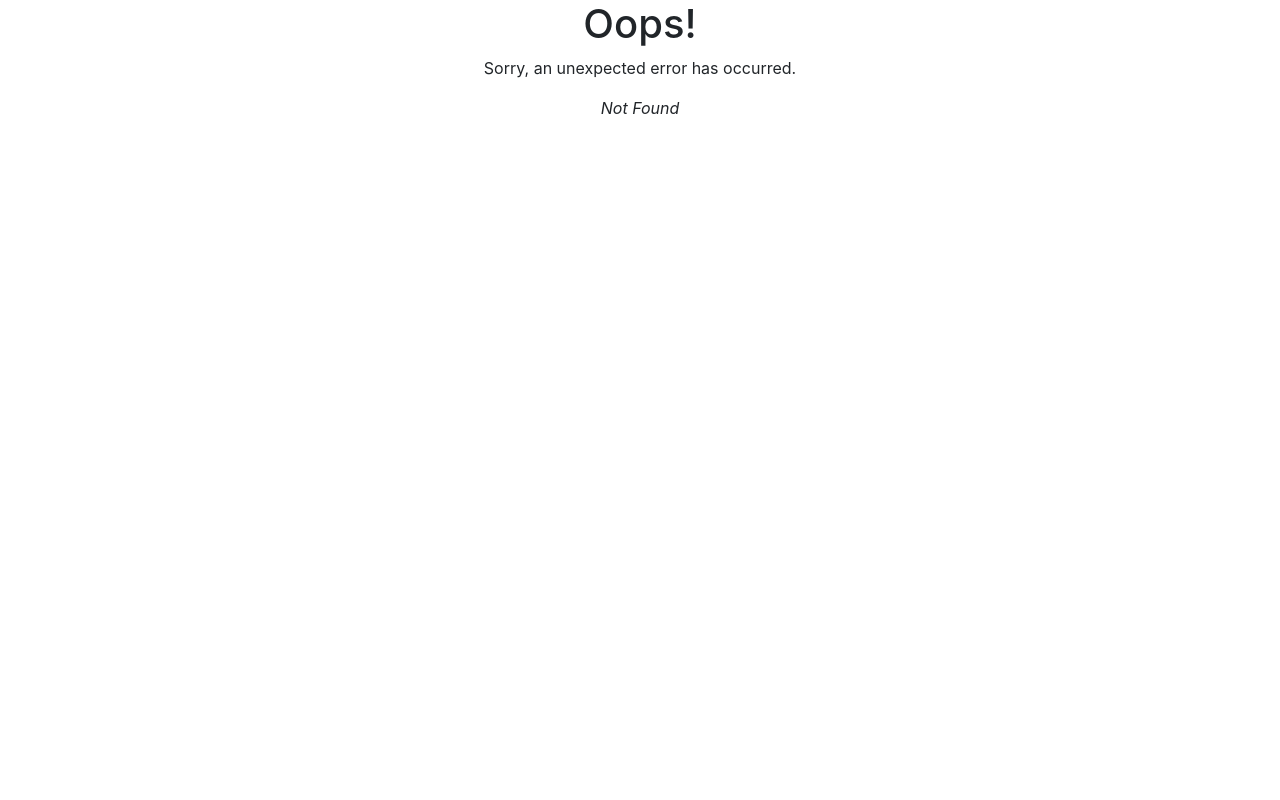
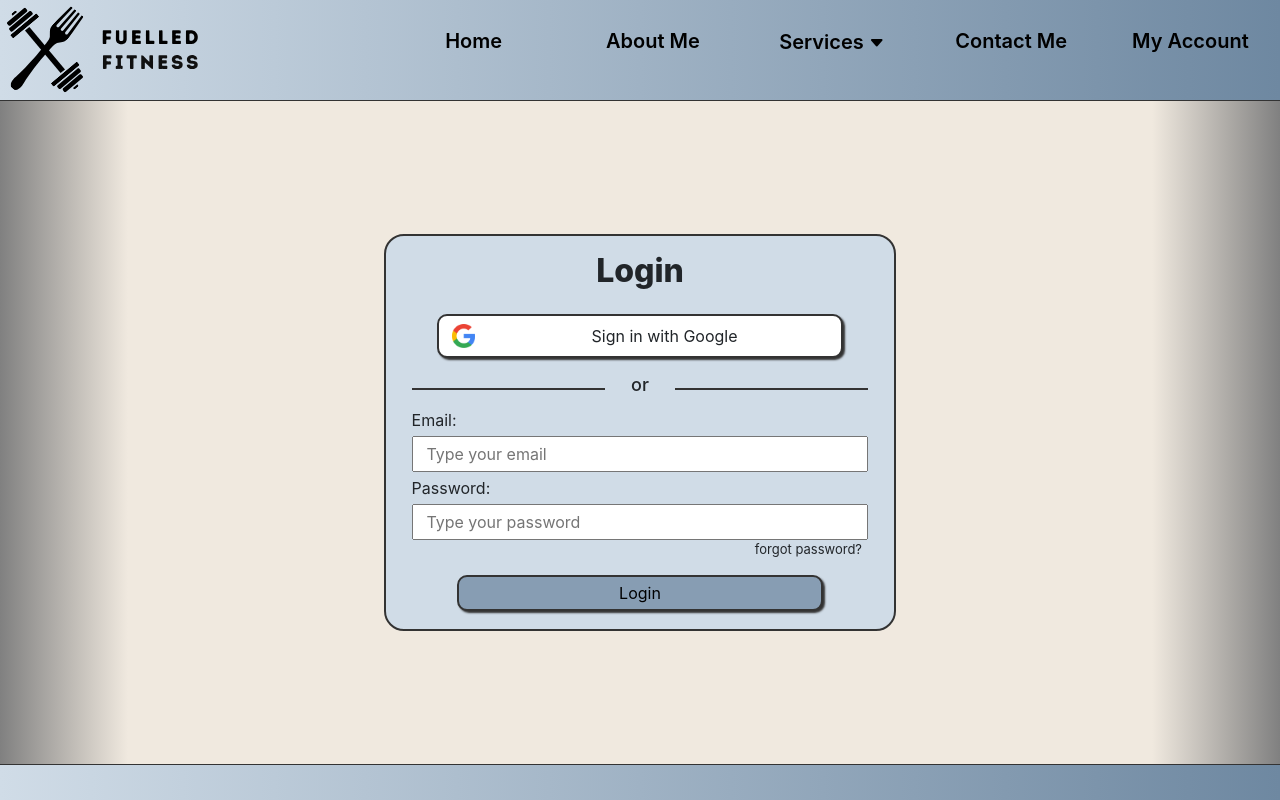
Before and after one commit to leonceva/FuelledFitness.ca, a React (Create React App) app: page /account in a window 1280 px wide. Before the commit this address had no page. Built offline with nearby package versions, Linux system fonts and the light colour scheme.

Commit message:
front end for login page ready

```diff
--- a/src/components/Form.jsx
+++ b/src/components/ContactMeForm.jsx
@@ -2,7 +2,7 @@ import { useRef, useState } from "react";
 import axios from "axios";
 import Reaptcha from "reaptcha";
 
-export const Form = () => {
+export const ContactMeForm = () => {
     // Form content state data
     const [formData, setFormData] = useState({
         name: "",
@@ -137,6 +137,7 @@ export const Form = () => {
                 }}
             >
                 <Reaptcha
+                    id="recaptcha"
                     sitekey="6LeqyxkoAAAAAMkMdeTVT-ADWy1cgYy_qAXzyymT"
                     onVerify={() => {
                         setVerified(true);
@@ -159,4 +160,4 @@ export const Form = () => {
     );
 };
 
-export default Form;
+export default ContactMeForm;
--- /dev/null
+++ b/src/components/LoginForm.jsx
@@ -0,0 +1,257 @@
+import styled from "styled-components";
+import google_logo from "../images/g-logo.png";
+import { useState } from "react";
+
+const LoginForm = () => {
+    // Form content
+    const [formData, setFormData] = useState({
+        email: "",
+        password: "",
+    });
+
+    const [emailError, setEmailError] = useState(false);
+
+    // Validate email format
+    function validateEmail() {
+        // Check valid email
+        if (
+            formData.email.match(
+                // eslint-disable-next-line no-useless-escape
+                /^(([^<>()[\]\\.,;:\s@\"]+(\.[^<>()[\]\\.,;:\s@\"]+)*)|(\".+\"))@((\[[0-9]{1,3}\.[0-9]{1,3}\.[0-9]{1,3}\.[0-9]{1,3}\])|(([a-zA-Z\-0-9]+\.)+[a-zA-Z]{2,}))$/
+            )
+        ) {
+            setEmailError(false);
+            return true;
+        } else {
+            setEmailError(true);
+            return false;
+        }
+    }
+
+    function handleChange(e) {
+        // Update data from form
+        const { name, value } = e.target;
+        if (name === "email") {
+            setEmailError(false);
+        }
+        // Update from data content
+        setFormData((prevFormData) => {
+            return { ...prevFormData, [name]: value };
+        });
+    }
+
+    // Handle form submission
+    function handleSubmit(e) {
+        e.preventDefault();
+        console.log("Form submitted");
+        if (validateEmail()) {
+            console.log(`User: ${formData.email}\nPass: ${formData.password}`);
+            //TODO -- Send User info to validate with a server
+            setFormData({ email: "", password: "" });
+        } else {
+            console.log("Invalid Email format");
+        }
+    }
+
+    return (
+        <LoginContainer>
+            <h2>Login</h2>
+            <div className="google-login">
+                <img src={google_logo} alt="google logo" />
+                <span>Sign in with Google</span>
+            </div>
+
+            <div className="or-container">
+                <h4 className="left">left</h4>
+                <h4 className="or">or</h4>
+                <h4 className="right">right</h4>
+            </div>
+
+            <form
+                className="login-form"
+                action=""
+                method="post"
+                onSubmit={handleSubmit}
+            >
+                <label className="label" htmlFor="email">
+                    Email:{" "}
+                    {emailError && <span className="error">Invalid email</span>}
+                </label>
+                <input
+                    id="email"
+                    name="email"
+                    autoComplete="email"
+                    className="input"
+                    type="email"
+                    placeholder="Type your email"
+                    required
+                    value={formData.email}
+                    onChange={handleChange}
+                />
+                <label htmlFor="password" className="label">
+                    Password:
+                </label>
+                <input
+                    id="password"
+                    name="password"
+                    autoComplete="password"
+                    type="password"
+                    className="input"
+                    placeholder="Type your password"
+                    required
+                    value={formData.password}
+                    onChange={handleChange}
+                />
+                <div className="forgot">
+                    <a className="forgot-link" href="/forgotLogin">
+                        forgot password?
+                    </a>
+                </div>
+                <button className="login-btn">Login</button>
+            </form>
+        </LoginContainer>
+    );
+};
+
+export const LoginContainer = styled.div`
+    border: 2px solid #333;
+    width: 50%;
+    min-height: 60%;
+    max-height: 80%;
+    border-radius: 20px;
+    background-color: #d0dce7;
+    display: flex;
+    flex-direction: column;
+    align-items: start;
+    overflow-y: auto;
+
+    & > h2 {
+        padding: 2vh 0;
+        font-weight: 800;
+        align-self: center;
+    }
+
+    & > .google-login {
+        background-color: white;
+        border: 2px #333 solid;
+        border-radius: 10px;
+        width: 80%;
+        align-self: center;
+        padding: 1vh 0;
+        box-shadow: 2px 2px 2px #333;
+        display: flex;
+        flex-direction: row;
+        justify-content: center;
+        align-items: center;
+
+        &:hover {
+            background-color: #6e88a1;
+            cursor: pointer;
+        }
+        &:active {
+            translate: 2px 2px;
+            box-shadow: 0 0 0;
+        }
+
+        & > img {
+            object-fit: contain;
+            max-height: 3vh;
+            justify-items: center;
+            padding: 0 1vw;
+        }
+
+        & > span {
+            flex: 1;
+            text-align: center;
+        }
+    }
+
+    & > .or-container {
+        display: flex;
+        flex-direction: row;
+        width: 100%;
+        justify-content: center;
+        padding-top: 2vh;
+
+        & > h4 {
+            font-size: large;
+            align-self: center;
+        }
+
+        & > .left,
+        .right {
+            color: transparent;
+            flex: 1;
+            background-color: #333;
+            height: 0.2vh;
+            margin: 0 2vw;
+        }
+    }
+
+    & > .login-form {
+        padding: 2vh 2vw;
+        margin-top: -2vh;
+        width: 100%;
+        height: 100%;
+        display: flex;
+        flex-direction: column;
+
+        & > .label {
+            display: block;
+            padding: 0.5vh 0;
+            align-self: start;
+            display: flex;
+            width: 100%;
+
+            & > .error {
+                color: red;
+                text-align: end;
+                flex: 1;
+                padding-right: 1vw;
+            }
+        }
+        & > input {
+            display: block;
+            width: 100%;
+            padding: 0.5vh 1vw;
+        }
+
+        & > .forgot {
+            align-self: end;
+            font-size: small;
+            padding-bottom: 2vh;
+            padding-right: 0.5vw;
+
+            & > .forgot-link {
+                color: inherit;
+                text-decoration: none;
+
+                &:hover {
+                    color: blue;
+                    text-decoration: underline;
+                }
+            }
+        }
+
+        & > .login-btn {
+            background-color: #879db3;
+            border: 2px #333 solid;
+            border-radius: 10px;
+            width: 80%;
+            align-self: center;
+            padding: 0.5vh 0;
+            box-shadow: 2px 2px 2px #333;
+
+            &:hover {
+                background-color: #6e88a1;
+                cursor: pointer;
+            }
+            &:active {
+                translate: 2px 2px;
+                box-shadow: 0 0 0;
+            }
+        }
+    }
+`;
+
+export default LoginForm;
--- a/src/components/Map.jsx
+++ b/src/components/Map.jsx
@@ -33,8 +33,8 @@ export const Map = () => {
         mapWidth = Math.max(0.8 * screenWidth, 0.6 * screenHeight);
         mapHeight = Math.min(0.8 * screenWidth, 0.6 * screenHeight) - 20;
     } else {
-        mapWidth = 0.25 * screenWidth;
-        mapHeight = 0.25 * screenWidth - 35;
+        mapWidth = Math.min(0.25 * screenWidth, 0.5 * screenHeight);
+        mapHeight = Math.min(0.25 * screenWidth, 0.5 * screenHeight) - 35;
     }
 
     return (
--- a/src/components/NavbarElements.jsx
+++ b/src/components/NavbarElements.jsx
@@ -27,19 +27,6 @@ export const NavBrand = () => {
                         </Link>
                     </BrandImgDiv>
                 </div>
-                {/*
-                <div className="col" style={{ marginLeft: "-10px" }}>
-                    <div className="row">
-                        <InstagramLink />
-                    </div>
-                    <div className="row">
-                        <LinkedInLink />
-                    </div>
-                    <div className="row">
-                        <EmailLink />
-                    </div>
-                </div>
-                */}
                 <div className="col">
                     <BrandImgDiv style={{ translate: "100% -50%" }}>
                         <Link to="/home">
@@ -127,6 +114,11 @@ export const NavMenu = (props) => {
             <li>
                 <NavLink className="link" to="contactMe">
                     Contact Me
+                </NavLink>
+            </li>
+            <li>
+                <NavLink className="link" to="account">
+                    My Account
                 </NavLink>
             </li>
         </NavMenuUL>
--- a/src/layouts/DesktopLayout.jsx
+++ b/src/layouts/DesktopLayout.jsx
@@ -4,9 +4,7 @@ import Footer from "../components/Footer";
 const MOBILE_MODE_LIMIT = `892px`;
 
 export const DesktopLayout = (props) => {
-    //const LeftSide = props.LeftSide;
     const content = props.content;
-    //const RightSide = props.RightSide;
 
     return (
         <DesktopContainer>
--- a/src/routes/AboutMe.jsx
+++ b/src/routes/AboutMe.jsx
@@ -136,7 +136,7 @@ export const DesktopContent = () => {
 };
 
 export const DesktopContentDiv = styled.div`
-    height: calc(100%);
+    height: 100%;
     overflow-y: scroll;
     text-align: justify;
 
--- a/src/routes/ContactMe.jsx
+++ b/src/routes/ContactMe.jsx
@@ -8,7 +8,7 @@ import {
 } from "../components/Map";
 import InstagramLink from "../components/InstagramLink";
 import LinkedInLink from "../components/LinkedInLink";
-import Form from "../components/Form";
+import Form from "../components/ContactMeForm";
 
 const ContactMe = () => {
     return (
@@ -57,6 +57,7 @@ export const DesktopDiv = styled.div`
     width: 100%;
     height: 100%;
     justify-content: center;
+    flex: 1;
 
     & > .container {
         width: 100%;
--- a/src/routes/Homepage.jsx
+++ b/src/routes/Homepage.jsx
@@ -38,8 +38,8 @@ export const DesktopContent = () => {
 export const DesktopDiv = styled.div`
     display: flex;
     flex-direction: row;
-    width: calc(100% - 10px);
-    height: calc(100% - 10px);
+    width: calc(100% - 1vw);
+    height: calc(100% - 2vh);
     margin: 5px;
 
     & > .carousel {
--- /dev/null
+++ b/src/routes/MyAccount.jsx
@@ -0,0 +1,36 @@
+import DesktopLayout from "../layouts/DesktopLayout";
+import MobileLayout from "../layouts/MobileLayout";
+import styled from "styled-components";
+import LoginForm from "../components/LoginForm";
+
+const MyAccount = () => {
+    return (
+        <>
+            <DesktopLayout content={<DesktopContent />} />
+            <MobileLayout content={<MobileContent />} />
+        </>
+    );
+};
+
+export const DesktopContent = () => {
+    return (
+        <DesktopDiv>
+            <LoginForm />
+        </DesktopDiv>
+    );
+};
+
+export const DesktopDiv = styled.div`
+    display: flex;
+    flex-direction: column;
+    width: 100%;
+    height: 100%;
+    justify-content: center;
+    align-items: center;
+`;
+
+export const MobileContent = () => {
+    return <>In development..</>;
+};
+
+export default MyAccount;
```
Also changed, not shown: src/App.js (+7 -2 lines), src/images/g-logo.png (added).
